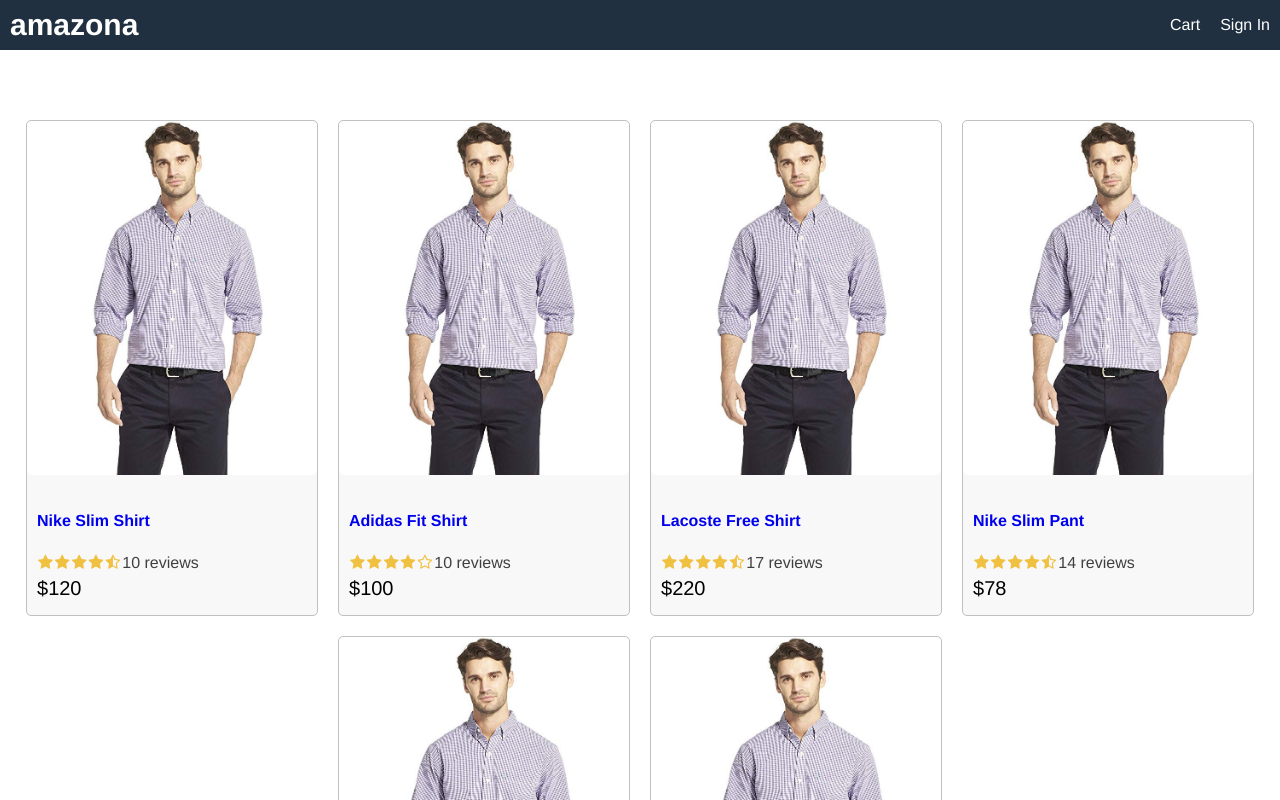
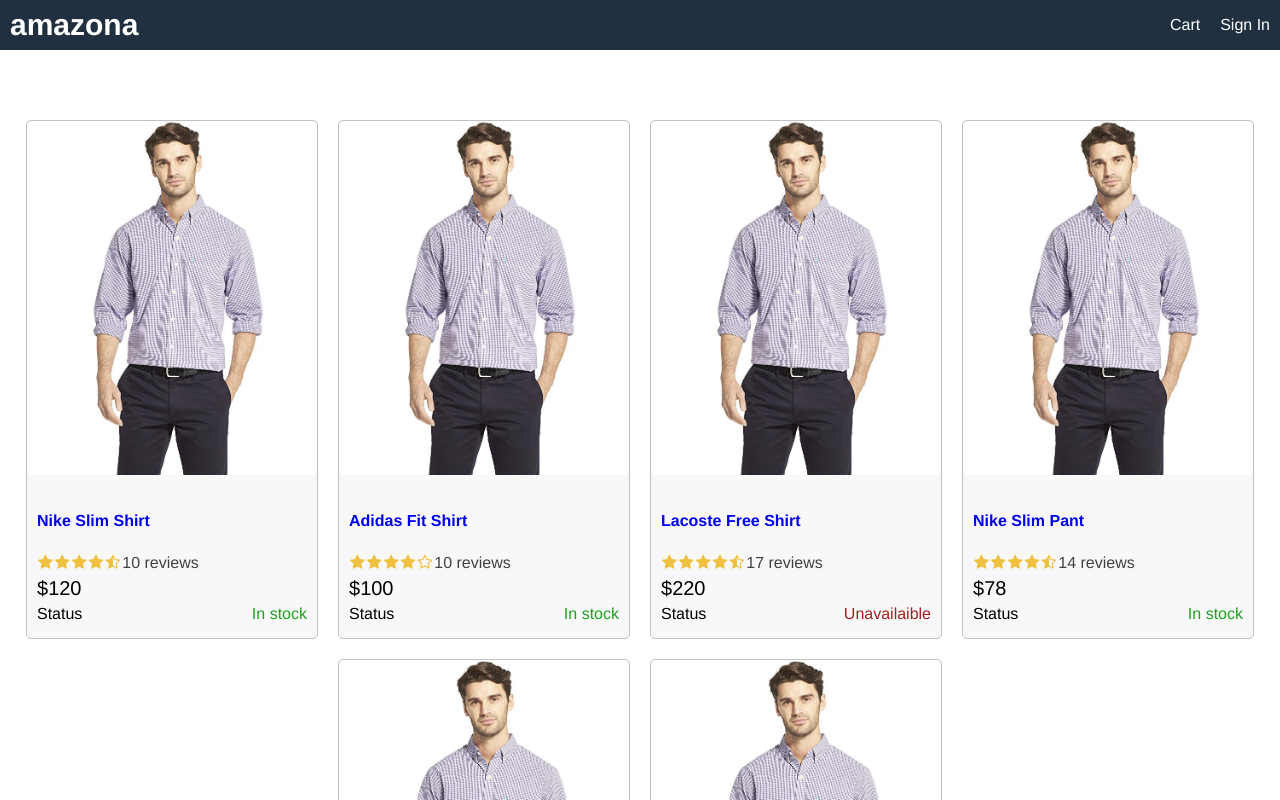
Before and after one commit to khaledmehrez/shoopingcart-mern-, a React (Create React App) app in the folder frontend/: page / in a window 1280 px wide. Shown: the top 800 px of the page. Built offline with nearby package versions, Linux system fonts and the light colour scheme.

Commit message:
add Products components

```diff
--- a/frontend/src/components/Products.js
+++ b/frontend/src/components/Products.js
@@ -21,7 +21,13 @@
           <div className="price">${product.price}</div>
 
         </div>
+        <div className="row">
+        <div>Status</div>
+        {product.countInStock > 0 ? (<span className="success">In stock</span>) : (<span className="danger">Unavailaible</span>)}
+
       </div>
+      </div>
+
     </div>
   );
 }
```
